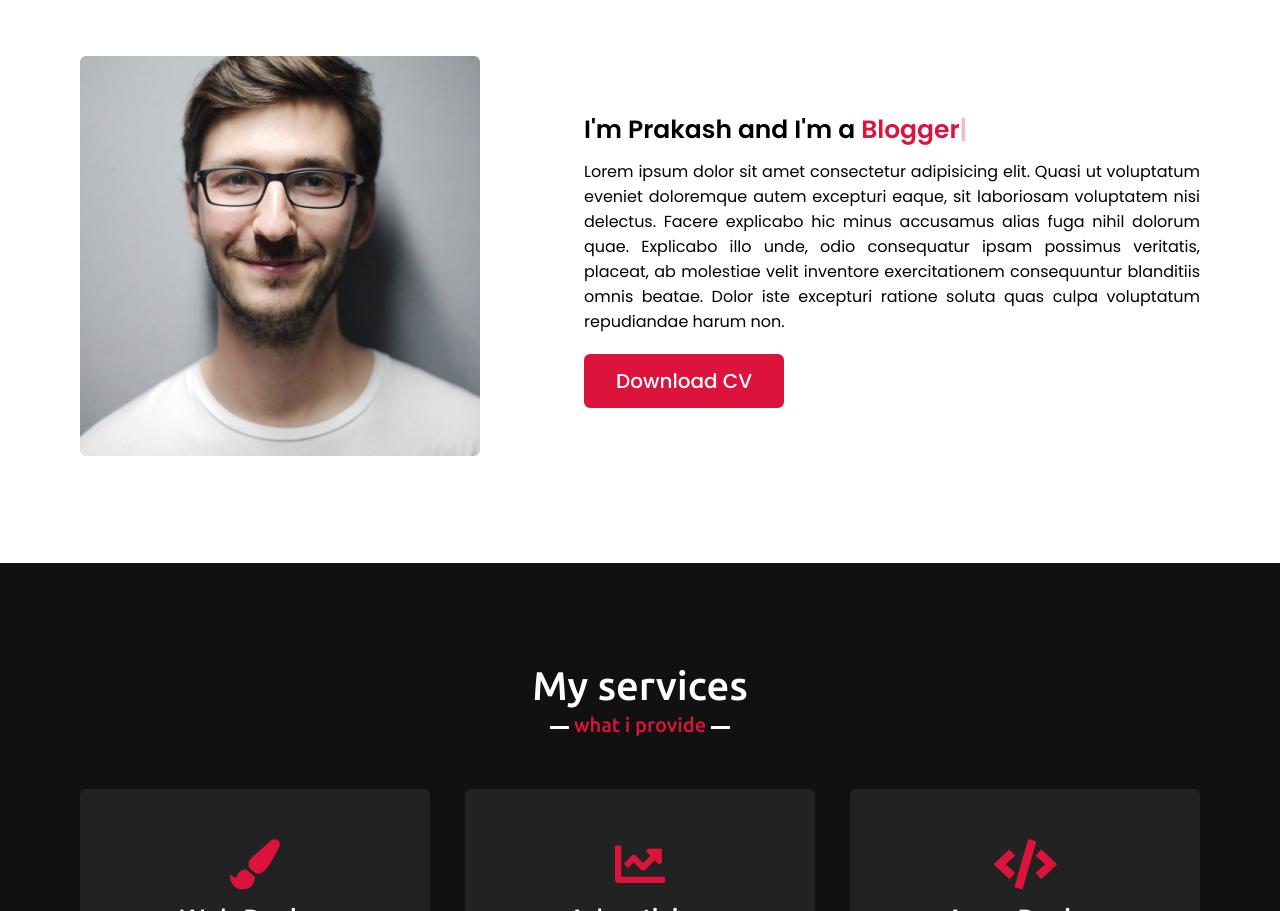
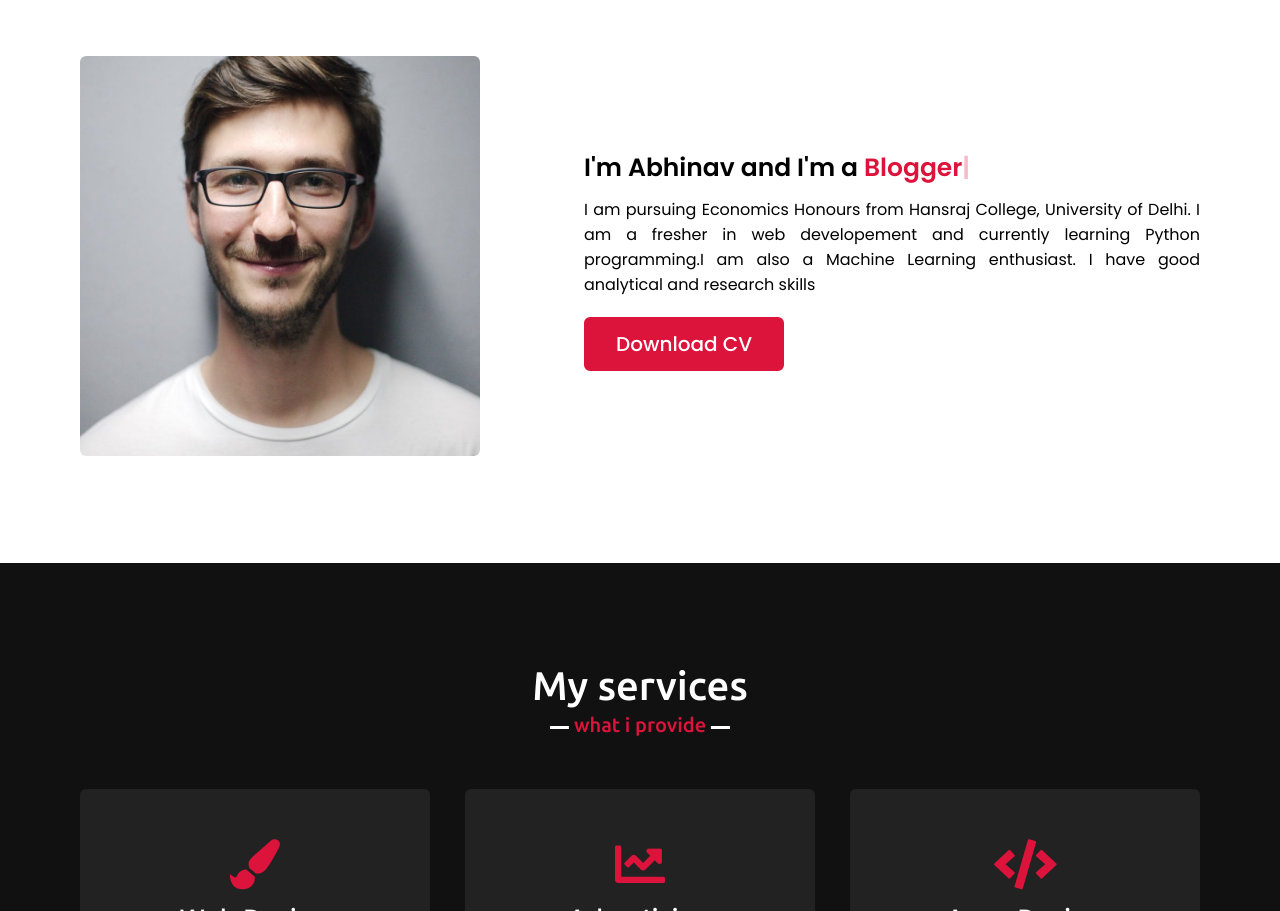
Before and after one commit to creator-abhinav1001/portfolio-website, a plain HTML site: page index.html in a window 1280 px wide. Shown: the part 970-1881 px from the top of the page. Drawn offline with nearby package versions, Linux system fonts and the light colour scheme.

Commit message:
Update index.html

```diff
--- a/index.html
+++ b/index.html
@@ -55,8 +55,8 @@
                     <img src="images/profile-1.jpeg" alt="">
                 </div>
                 <div class="column right">
-                    <div class="text">I'm Prakash and I'm a <span class="typing-2"></span></div>
-                    <p>Lorem ipsum dolor sit amet consectetur adipisicing elit. Quasi ut voluptatum eveniet doloremque autem excepturi eaque, sit laboriosam voluptatem nisi delectus. Facere explicabo hic minus accusamus alias fuga nihil dolorum quae. Explicabo illo unde, odio consequatur ipsam possimus veritatis, placeat, ab molestiae velit inventore exercitationem consequuntur blanditiis omnis beatae. Dolor iste excepturi ratione soluta quas culpa voluptatum repudiandae harum non.</p>
+                    <div class="text">I'm Abhinav and I'm a <span class="typing-2"></span></div>
+                    <p>I am pursuing Economics Honours from Hansraj College, University of Delhi. I am a fresher in web developement and currently learning Python programming.I am also a Machine Learning enthusiast. I have good analytical and research skills</p>
                     <a href="#">Download CV</a>
                 </div>
             </div>
```
